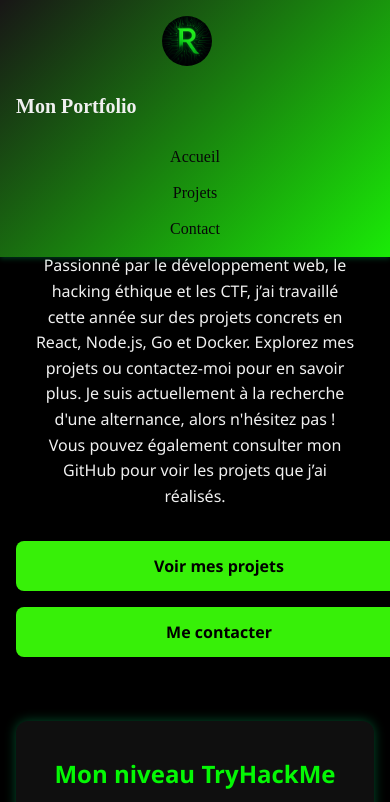
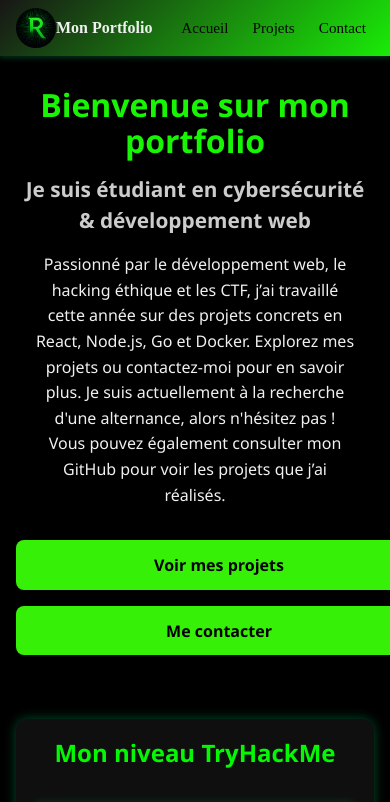
Before and after one commit to Remibeis/mon-portfolio-remi-Rsp, a React (Vite) app: page / in a window 390 px wide. Shown: the top 802 px of the page. Built offline with nearby package versions, Linux system fonts and the light colour scheme; a web font is replaced by a local one.

Commit message:
fix resp

```diff
--- a/src/components/Navbar.css
+++ b/src/components/Navbar.css
@@ -76,42 +76,40 @@ transition: 0.3s;
 
 .nav-links a:hover {
 text-decoration: underline;
+
 }
-
-
-
-
-
-
-
-
 
 @media (max-width: 768px) {
   .navbar {
-    flex-direction: column;
+    flex-direction: row;
+    flex-wrap: wrap;
+    justify-content: space-between;
+    align-items: center;
+    padding: 0.5rem 1rem;
     height: auto;
-    padding: 1rem;
-    text-align: center;
+
+  }
+
+  .logo {
+    height: 40px;
+    width: 40px;
+    margin: 0;
+  }
+
+  h2 {
+    font-size: 1rem;
+    margin: 0;
   }
 
   .nav-links {
-    flex-direction: column;
-    gap: 0.75rem;
-    margin-top: 1rem;
-  }
-
-  .logo {
-    height: 50px;
-    width: 50px;
-    margin-bottom: 0.5rem;
-  }
-
-  h2 {
-    font-size: 1.25rem;
-    margin-bottom: 0.5rem;
+    display: flex;
+    flex-direction: row;
+    gap: 0.5rem;
+    margin: 0;
   }
 
   .nav-links a {
-    font-size: 1rem;
+    font-size: 0.95rem;
+    padding: 0.25rem 0.5rem;
   }
 }
--- a/src/pages/Accueil.css
+++ b/src/pages/Accueil.css
@@ -8,7 +8,7 @@ body {
 .accueil-container {
   margin-top: 100px;
   text-align: center;
-  padding: 2rem;
+  padding: 2rem 1rem;
   animation: fadeIn 0.6s ease-in;
   min-height: 100vh;
   margin-left: auto;
@@ -97,6 +97,7 @@ body {
   to { opacity: 1; transform: translateY(0); }
 }
 
+
 @media (max-width: 768px) {
   .accueil-container {
     margin-top: 50px;
@@ -137,3 +138,17 @@ body {
     font-size: 1rem;
   }
 }
+
+
+@media (min-width: 1024px) {
+  .accueil-container {
+    padding-left: 2rem;
+    padding-right: 2rem;
+  }
+
+  .accueil-container p {
+    font-size: 1.1rem;
+    text-align: center;
+    margin: auto;
+  }
+}
```
